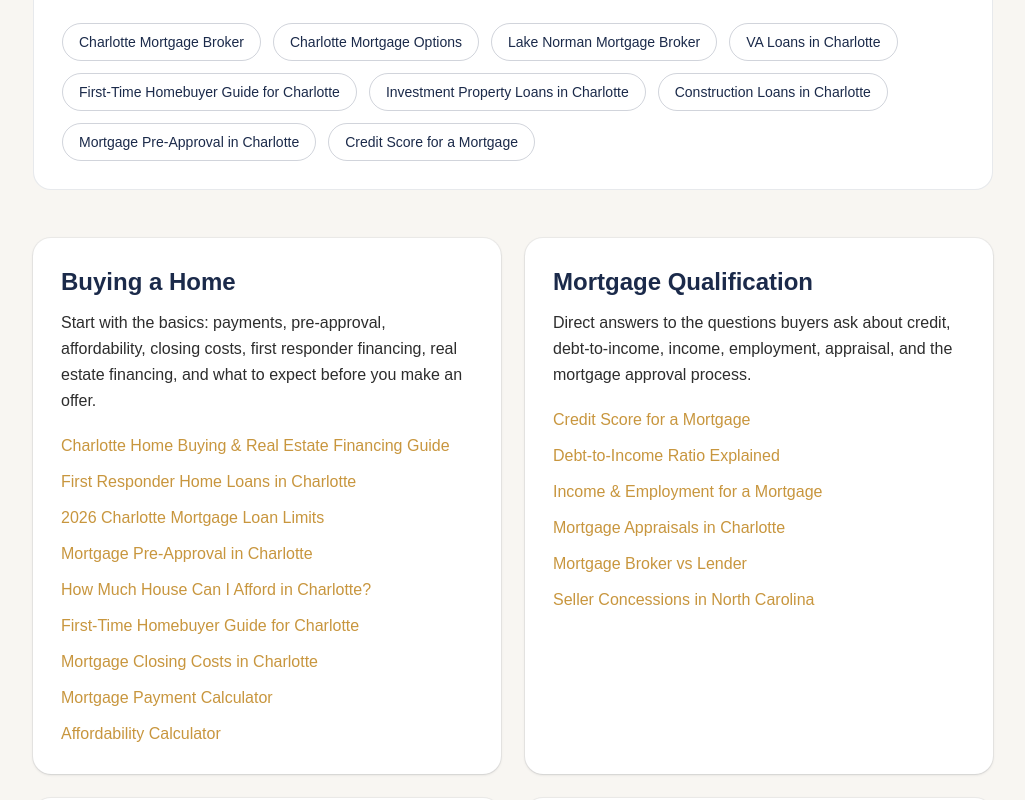
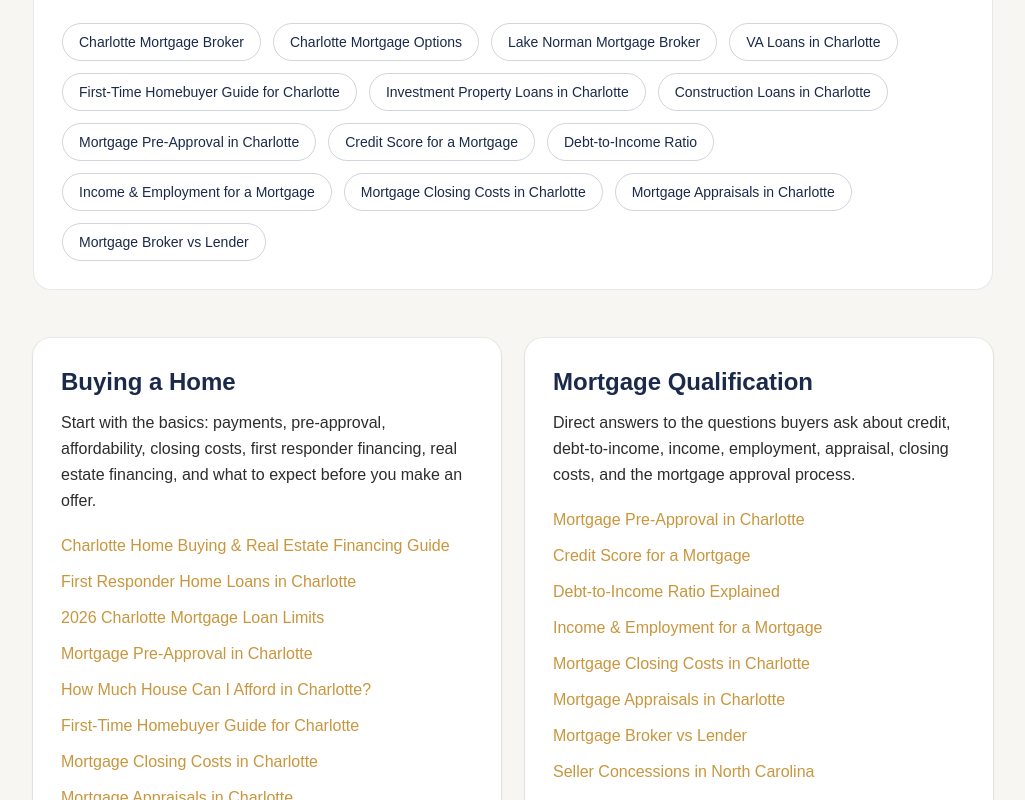
Before and after one commit to JLshope12/jacob-shope-mortgage, a Next.js app: page /mortgage-guides in a window 1280 px wide. Shown: the part 880-1680 px from the top of the page, without its empty margins (127-1152 px from the left). Built offline with nearby package versions, Linux system fonts and the light colour scheme.

Commit message:
Strengthen mortgage guide hub authority flow to qualification and comparison pages

```diff
--- a/app/mortgage-guides/page.tsx
+++ b/app/mortgage-guides/page.tsx
@@ -14,6 +14,11 @@ const CORE_GUIDES = [
   ["Construction Loans in Charlotte", "/construction-loans-charlotte"],
   ["Mortgage Pre-Approval in Charlotte", "/mortgage-preapproval-charlotte"],
   ["Credit Score for a Mortgage", "/mortgage-credit-score-charlotte"],
+  ["Debt-to-Income Ratio", "/mortgage-dti-charlotte"],
+  ["Income & Employment for a Mortgage", "/mortgage-income-employment-charlotte"],
+  ["Mortgage Closing Costs in Charlotte", "/mortgage-closing-costs-charlotte"],
+  ["Mortgage Appraisals in Charlotte", "/mortgage-appraisal-charlotte"],
+  ["Mortgage Broker vs Lender", "/mortgage-broker-vs-lender-charlotte"],
 ] as const;
 
 export const metadata = {
@@ -36,17 +41,20 @@ const TOPICS = [
       ["How Much House Can I Afford in Charlotte?", "/how-much-house-can-i-afford-charlotte"],
       ["First-Time Homebuyer Guide for Charlotte", "/first-time-homebuyer-charlotte"],
       ["Mortgage Closing Costs in Charlotte", "/mortgage-closing-costs-charlotte"],
+      ["Mortgage Appraisals in Charlotte", "/mortgage-appraisal-charlotte"],
       ["Mortgage Payment Calculator", "/calculators/payment"],
       ["Affordability Calculator", "/calculators/affordability"],
     ],
   },
   {
     title: "Mortgage Qualification",
-    description: "Direct answers to the questions buyers ask about credit, debt-to-income, income, employment, appraisal, and the mortgage approval process.",
+    description: "Direct answers to the questions buyers ask about credit, debt-to-income, income, employment, appraisal, closing costs, and the mortgage approval process.",
     links: [
+      ["Mortgage Pre-Approval in Charlotte", "/mortgage-preapproval-charlotte"],
       ["Credit Score for a Mortgage", "/mortgage-credit-score-charlotte"],
       ["Debt-to-Income Ratio Explained", "/mortgage-dti-charlotte"],
       ["Income & Employment for a Mortgage", "/mortgage-income-employment-charlotte"],
+      ["Mortgage Closing Costs in Charlotte", "/mortgage-closing-costs-charlotte"],
       ["Mortgage Appraisals in Charlotte", "/mortgage-appraisal-charlotte"],
       ["Mortgage Broker vs Lender", "/mortgage-broker-vs-lender-charlotte"],
       ["Seller Concessions in North Carolina", "/seller-concessions-north-carolina"],
@@ -72,6 +80,7 @@ const TOPICS = [
       ["Investment Property Loans in Charlotte", "/investment-property-loans-charlotte"],
       ["DSCR Loans in Charlotte", "/dscr-loans-charlotte"],
       ["Construction Loans in Charlotte", "/construction-loans-charlotte"],
+      ["Mortgage Appraisals in Charlotte", "/mortgage-appraisal-charlotte"],
       ["Ask Jacob About a Scenario", "/contact"],
     ],
   },
@@ -127,6 +136,7 @@ const collectionSchema = {
       about: [
         "Mortgages",
         "Charlotte real estate financing",
+        "Mortgage qualification",
         "First responder home financing",
         "Lake Norman mortgage guidance",
       ],
```
